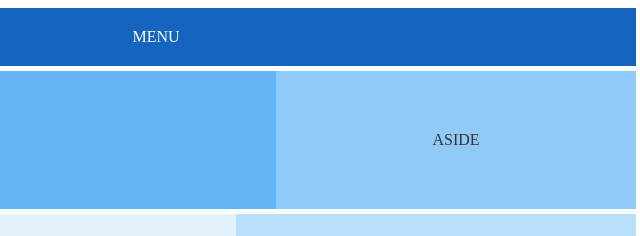
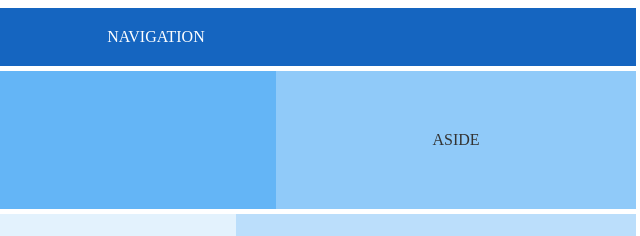
Before and after one commit to easywebconcept59/learngit, a plain HTML site: page demo/desktop-first.html in a window 1280 px wide. Shown: the top 236 px of the page, 604-1244 px from the left. Drawn offline with Linux system fonts and the light colour scheme.

Commit message:
nav
Remplacé menu par navigation

```diff
--- a/demo/desktop-first.html
+++ b/demo/desktop-first.html
@@ -11,7 +11,7 @@
       <header class="clearfix">
         <p id="logo" class="float-left">Logo</p>
         <nav class="float-right">
-          <p>Menu</p>
+          <p>Navigation</p>
         </nav>
       </header>
       <main class="clearfix">
```
Also changed, not shown: 2 other files.
